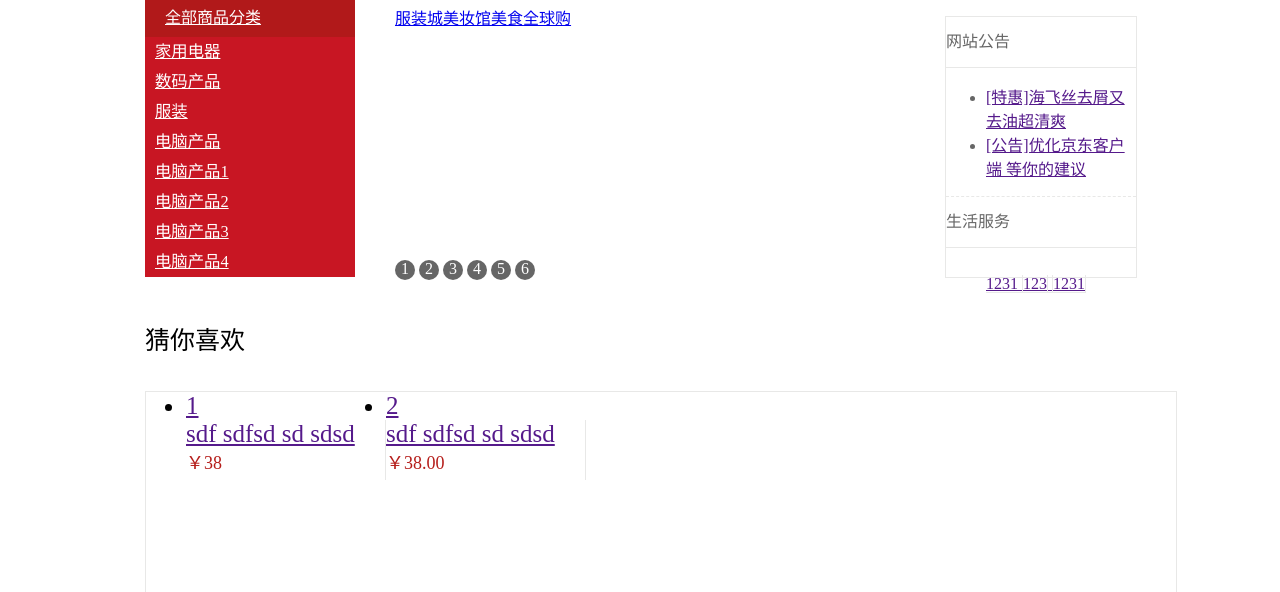
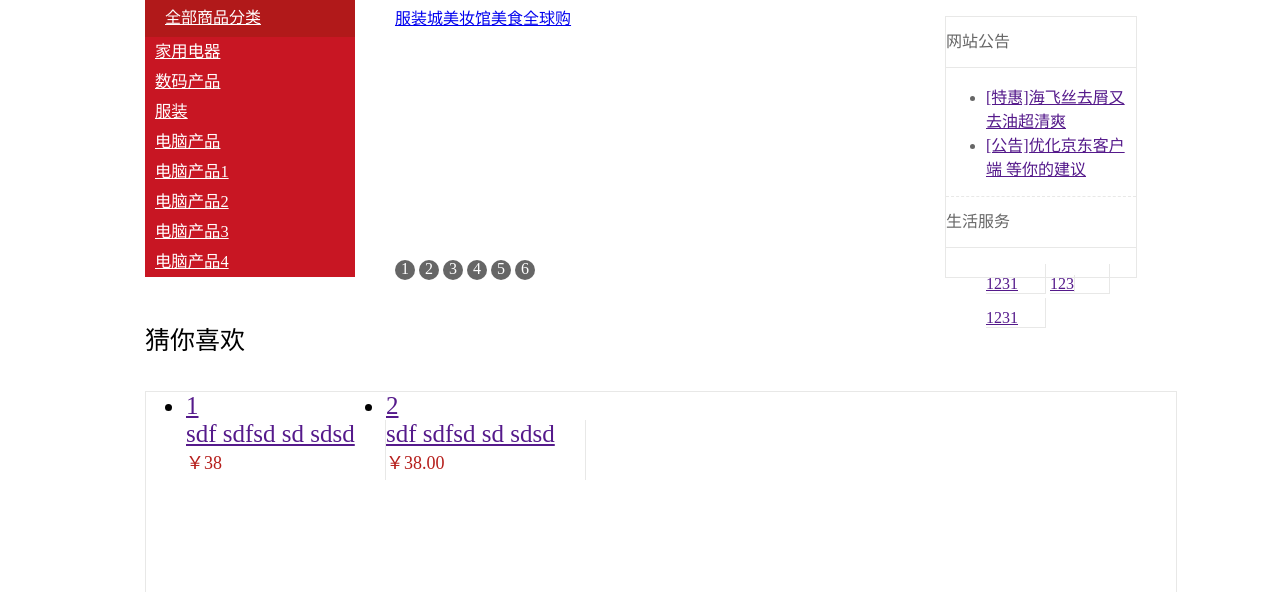
Before and after one commit to joriscai/project-practice, a PHP site: page /DbName/Application/Home/View/Index/index.html in a window 1280 px wide. Shown: the part 143-735 px from the top of the page. Run offline with PHP 8.4, Linux system fonts and the light colour scheme; some libraries are stand-ins or nearby versions.

Commit message:
修复首页css问题

```diff
--- a/Application/Home/View/Index/index.html
+++ b/Application/Home/View/Index/index.html
@@ -4,8 +4,8 @@
    <title> 实例 - 标题</title>
    <meta charset="UTF-8">
    <!--<link href="__PUBLIC__/bootstrap.min.css" rel="stylesheet">-->
-   <link href="__PUBLIC__/CSS/index.css" rel="stylesheet">
-   <link href="__PUBLIC__/pulish.css" rel="stylesheet">
+    <link href="__PUBLIC__/pulish.css" rel="stylesheet">
+    <link href="__PUBLIC__/CSS/index.css" rel="stylesheet">
    <script src="__PUBLIC__/scripts/jquery.min.js"></script>
    <script src="__PUBLIC__/bootstrap/js/bootstrap.min.js"></script>
    <style type="text/css" rel="stylesheet">
--- a/Public/CSS/index.css
+++ b/Public/CSS/index.css
@@ -184,7 +184,8 @@
 .lifeserv li{
 	width: 60px;
 	height: 30px;
-	display: inline;
+	display: inline-block;
+	box-sizing:border-box;
 	overflow: hidden;
 	line-height: 40px;
 	border-bottom:1px solid #E8E8E7;
```
